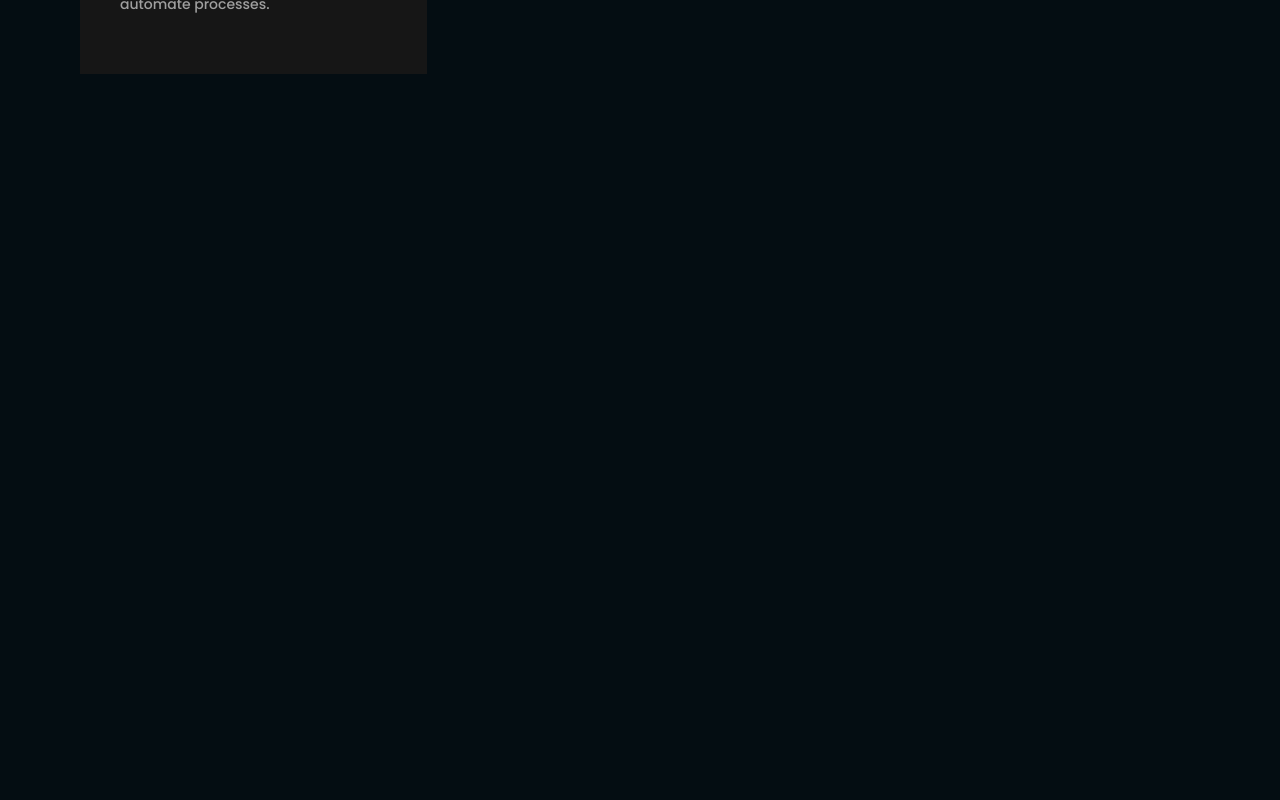
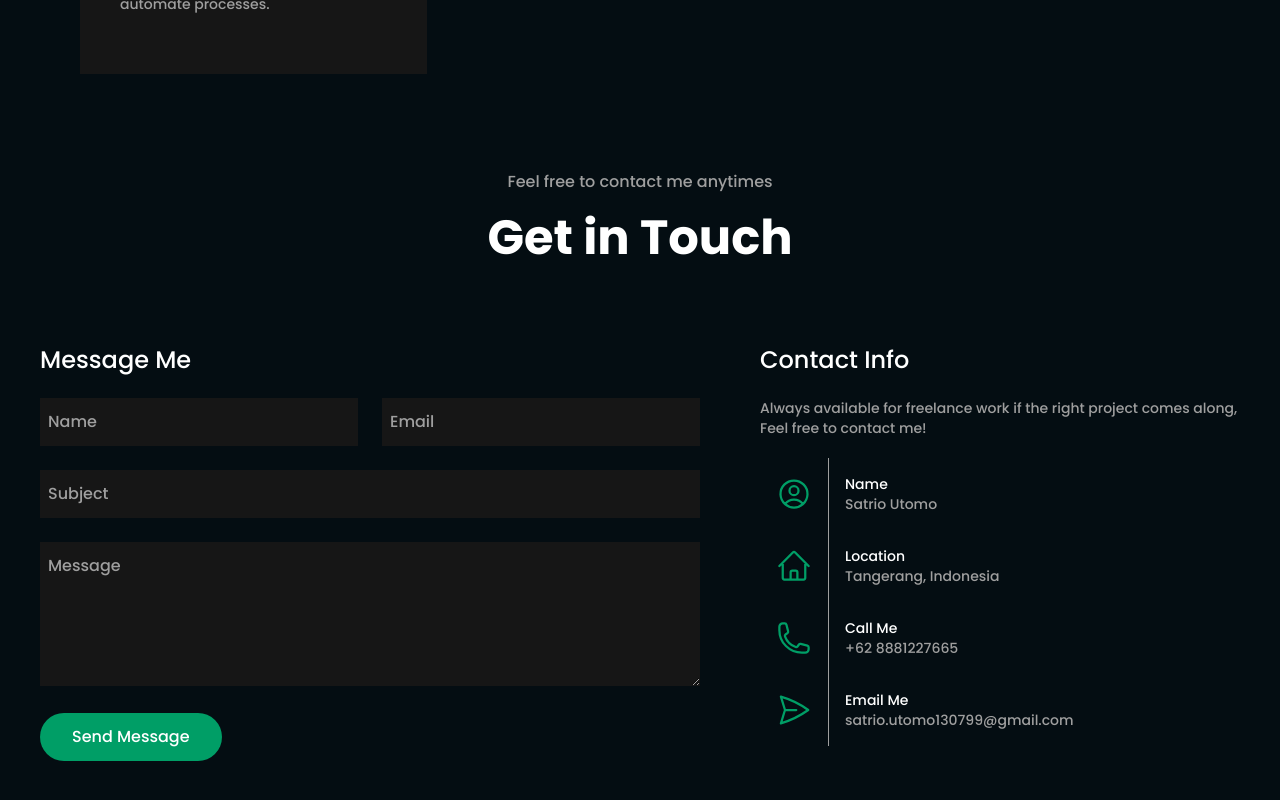
Before and after one commit to SatrioUtomo13/Portofolio-V.2, a React (Create React App) app in the folder frontend/: page / in a window 1280 px wide. Shown: the part 2239-3039 px from the top of the page. Built offline with nearby package versions, Linux system fonts and the light colour scheme; the HTML template or start-up script is replaced by a standard one; a web font is replaced by a local one.

Commit message:
clear contacts

```diff
--- a/frontend/src/App.js
+++ b/frontend/src/App.js
@@ -2,6 +2,7 @@ import Navbar from "./components/Navbar.js"
 import Hero from "./components/Hero.js"
 import About from "./components/About.js"
 import Services from "./components/Services.js"
+import Contacts from "./components/Contacts.js"
 
 function App() {
   return (
@@ -10,6 +11,7 @@ function App() {
       <Hero/>
       <About/>
       <Services/>
+      <Contacts/>
     </div>
   );
 }
--- /dev/null
+++ b/frontend/src/components/Contacts.js
@@ -0,0 +1,80 @@
+import React from 'react'
+
+function Contacts() {
+  return (
+    <div className='w-full h-fit font-poppins text-white'>
+        <div className='flex flex-col items-center space-y-5'>
+            <span className='text-text text-sm lg:text-base'>Feel free to contact me anytimes</span>
+            <span className='text-4xl font-bold lg:text-5xl'>Get in Touch</span>
+        </div>
+
+        <div className='flex flex-col px-5 mt-20 md:px-10 lg:flex-row lg:justify-between'>
+            <div className='mb-10 lg:w-[55%]'>
+                <h4 className='text-[1.5rem] mb-5'>Message Me</h4>
+                <div className='flex flex-col space-y-6 md:flex-row md:space-y-0 md:space-x-6'>
+                    <input type='text' placeholder='Name' className='w-full placeholder:text-text text-text bg-secondary py-3 pl-2 focus:outline-none focus:border-b-2 transition-all duration-150 focus:border-b-greenText'/>
+
+                    <input type='email' placeholder='Email' className='w-full placeholder:text-text text-text bg-secondary py-3 pl-2 focus:outline-none focus:border-b-2 transition-all duration-150 focus:border-b-greenText'/>
+                </div>
+                <input type='text' placeholder='Subject' className='w-full mt-6 placeholder:text-text text-text bg-secondary py-3 pl-2 focus:outline-none focus:border-b-2 transition-all duration-150 focus:border-b-greenText'/>
+                <textarea placeholder='Message' rows='5' className='w-full mt-6 placeholder:text-text text-text bg-secondary py-3 pl-2 focus:outline-none focus:border-b-2 transition-all duration-150 focus:border-b-greenText'/>
+                <button className='bg-greenText py-3 px-8 rounded-full cursor-pointer mt-5'>Send Message</button>
+            </div>
+
+            <div className='space-y-5 lg:w-[40%]'>
+                <h4 className='text-[1.5rem]'>Contact Info</h4>
+                <p className='text-sm text-text'>Always available for freelance work if the right project comes along, Feel free to contact me!</p>
+                <div className='flex flex-col'>
+                    <div className='flex items-center'>
+                        <svg xmlns="http://www.w3.org/2000/svg" fill="none" viewBox="0 0 24 24" strokeWidth={1.5} stroke="currentColor" className="w-9 h-9 mx-4 stroke-greenText">
+                            <path strokeLinecap="round" strokeLinejoin="round" d="M17.982 18.725A7.488 7.488 0 0 0 12 15.75a7.488 7.488 0 0 0-5.982 2.975m11.963 0a9 9 0 1 0-11.963 0m11.963 0A8.966 8.966 0 0 1 12 21a8.966 8.966 0 0 1-5.982-2.275M15 9.75a3 3 0 1 1-6 0 3 3 0 0 1 6 0Z" />
+                        </svg>
+
+                        <div className='flex flex-col text-sm pl-4 py-4 border-l border-text'>
+                            <h6>Name</h6>
+                            <span className='text-text'>Satrio Utomo</span>
+                        </div>
+                    </div>
+
+                    <div className='flex items-center'>
+                        <svg xmlns="http://www.w3.org/2000/svg" fill="none" viewBox="0 0 24 24" strokeWidth={1.5} stroke="currentColor" className="w-9 h-9 mx-4 stroke-greenText">
+                            <path strokeLinecap="round" strokeLinejoin="round" d="m2.25 12 8.954-8.955c.44-.439 1.152-.439 1.591 0L21.75 12M4.5 9.75v10.125c0 .621.504 1.125 1.125 1.125H9.75v-4.875c0-.621.504-1.125 1.125-1.125h2.25c.621 0 1.125.504 1.125 1.125V21h4.125c.621 0 1.125-.504 1.125-1.125V9.75M8.25 21h8.25" />
+                        </svg>
+
+
+                        <div className='flex flex-col text-sm pl-4 py-4 border-l border-text'>
+                            <h6>Location</h6>
+                            <span className='text-text'>Tangerang, Indonesia</span>
+                        </div>
+                    </div>
+
+                    <div className='flex items-center'>
+                        <svg xmlns="http://www.w3.org/2000/svg" fill="none" viewBox="0 0 24 24" strokeWidth={1.5} stroke="currentColor" className="w-9 h-9 mx-4 stroke-greenText">
+                            <path strokeLinecap="round" strokeLinejoin="round" d="M2.25 6.75c0 8.284 6.716 15 15 15h2.25a2.25 2.25 0 0 0 2.25-2.25v-1.372c0-.516-.351-.966-.852-1.091l-4.423-1.106c-.44-.11-.902.055-1.173.417l-.97 1.293c-.282.376-.769.542-1.21.38a12.035 12.035 0 0 1-7.143-7.143c-.162-.441.004-.928.38-1.21l1.293-.97c.363-.271.527-.734.417-1.173L6.963 3.102a1.125 1.125 0 0 0-1.091-.852H4.5A2.25 2.25 0 0 0 2.25 4.5v2.25Z" />
+                        </svg>
+
+
+                        <div className='flex flex-col text-sm pl-4 py-4 border-l border-text'>
+                            <h6>Call Me</h6>
+                            <span className='text-text'>+62 8881227665</span>
+                        </div>
+                    </div>
+
+                    <div className='flex items-center'>
+                        <svg xmlns="http://www.w3.org/2000/svg" fill="none" viewBox="0 0 24 24" strokeWidth={1.5} stroke="currentColor" className="w-9 h-9 mx-4 stroke-greenText">
+                            <path strokeLinecap="round" strokeLinejoin="round" d="M6 12 3.269 3.125A59.769 59.769 0 0 1 21.485 12 59.768 59.768 0 0 1 3.27 20.875L5.999 12Zm0 0h7.5" />
+                        </svg>
+
+                        <div className='flex flex-col text-sm pl-4 py-4 border-l border-text'>
+                            <h6>Email Me</h6>
+                            <span className='text-text'>satrio.utomo130799@gmail.com</span>
+                        </div>
+                    </div>
+                </div>
+            </div>
+        </div>
+    </div>
+  )
+}
+
+export default Contacts
--- a/frontend/src/components/Services.js
+++ b/frontend/src/components/Services.js
@@ -8,7 +8,7 @@ function Services() {
       <h2 className='text-4xl font-bold'>My Services</h2>
     </div>
 
-    <div className='font-poppins mx-5 grid grid-cols-1 gap-y-10 md:grid-cols-2 md:gap-x-10 md:mx-10 lg:mx-20 lg:grid-cols-3'>
+    <div className='font-poppins mx-5 mb-24 grid grid-cols-1 gap-y-10 md:grid-cols-2 md:gap-x-10 md:mx-10 lg:mx-20 lg:grid-cols-3'>
       <div className='w-full h-fit text-white box-border bg-secondary space-y-5 px-10 py-9 hover:border-b-2 border-greenText transition-all duration-150 min-h-[300px]'>
         <svg xmlns="http://www.w3.org/2000/svg" fill="none" viewBox="0 0 24 24" strokeWidth={1.5} stroke="currentColor" className="w-14 h-14 stroke-greenText">
           <path strokeLinecap="round" strokeLinejoin="round" d="M14.25 9.75 16.5 12l-2.25 2.25m-4.5 0L7.5 12l2.25-2.25M6 20.25h12A2.25 2.25 0 0 0 20.25 18V6A2.25 2.25 0 0 0 18 3.75H6A2.25 2.25 0 0 0 3.75 6v12A2.25 2.25 0 0 0 6 20.25Z" />
```
